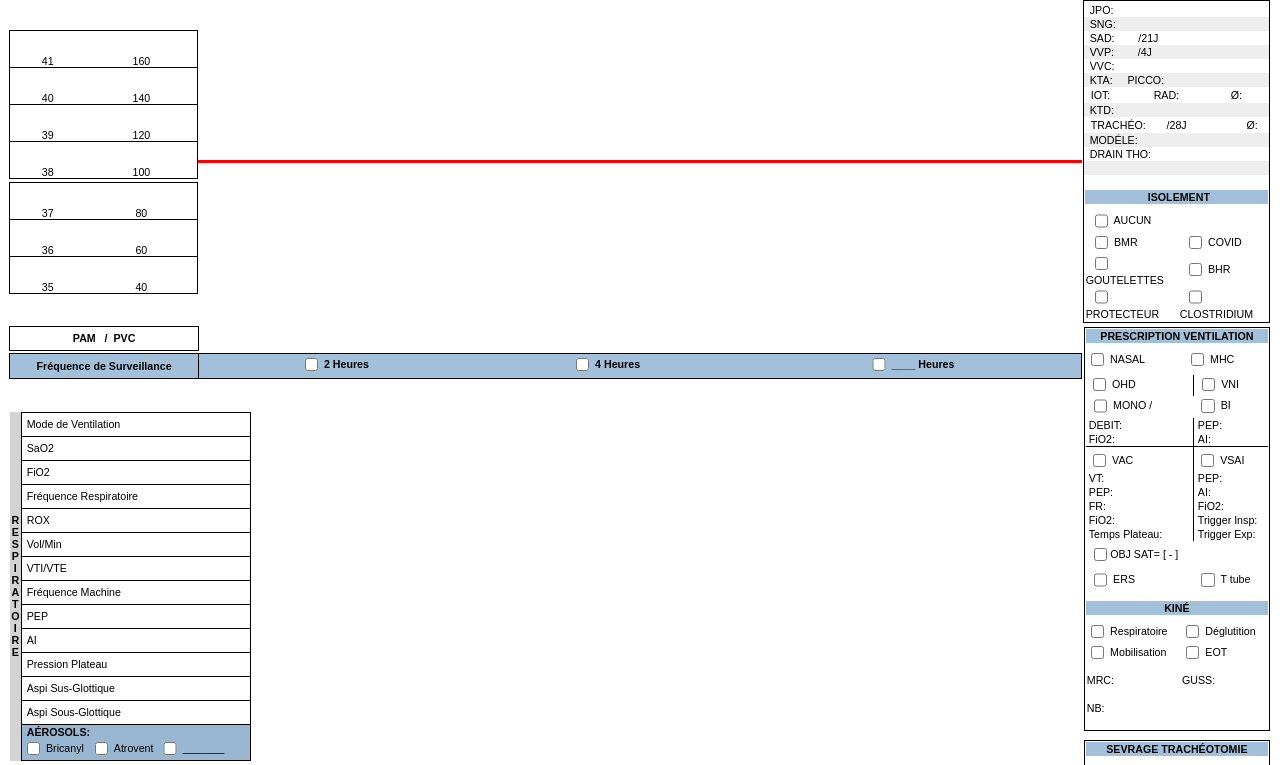
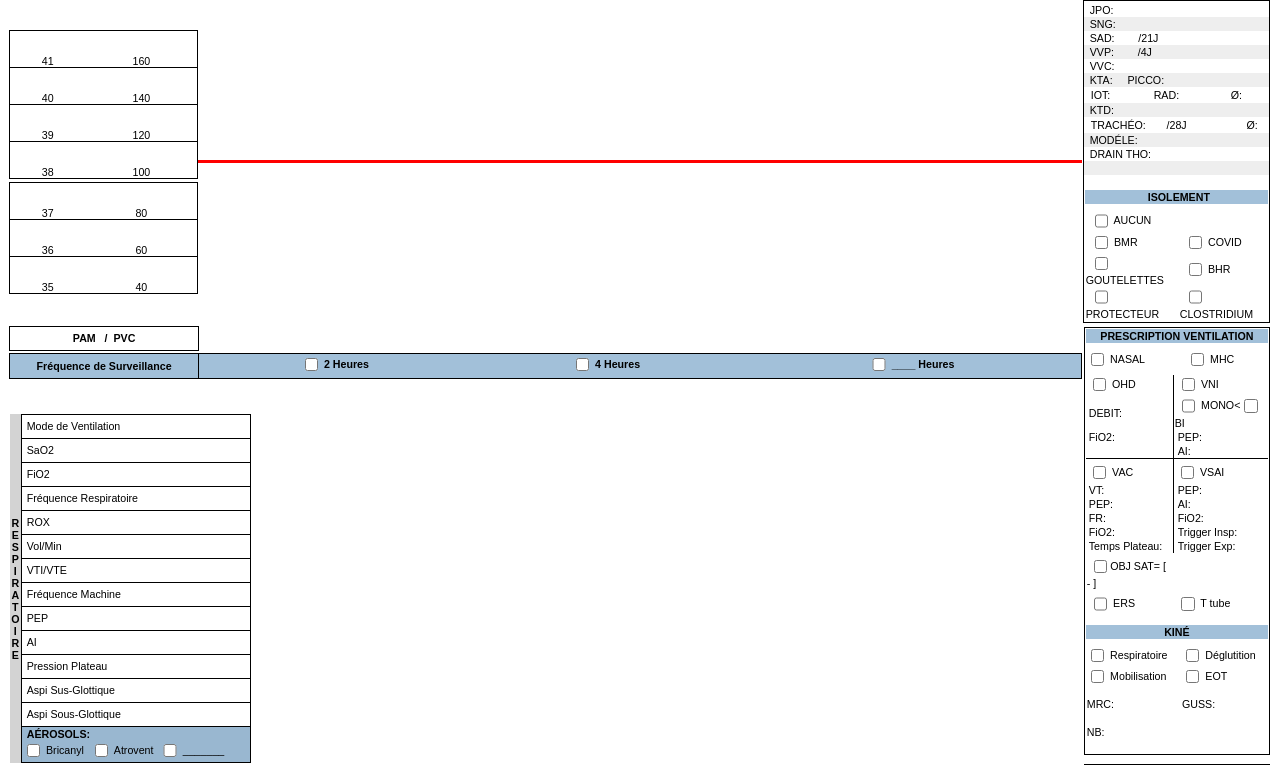
Before and after one commit to sebastienpro/ch-ales, a Flask app: template templates/main.html in a window 1280 px wide. Shown: the part 204-969 px from the top of the page. Run offline with Flask 2, Linux system fonts and the light colour scheme; the template is opened without the code that fills it, so the values that code supplies are empty.

Commit message:
Update resp-right.html
repositionnement case mono

```diff
--- a/templates/right/resp-right.html
+++ b/templates/right/resp-right.html
@@ -22,14 +22,14 @@
                     <td><input type="checkbox" class="checkbox__control"> VNI</td>
                 </tr>
                 <tr>
-                    <td><input type="checkbox" class="checkbox__control"> MONO /</td><td><input type="checkbox" class="checkbox__control"> BI</td>
+                    <td class="main-table border1r">  DEBIT: </td><td><input type="checkbox" class="checkbox__control"> MONO<<input type="checkbox" class="checkbox__control"> BI</td>
                 </tr>
                 <tr>
-                    <td class="main-table border1r"> DEBIT: </td>
+                    <td class="main-table border1r"> FiO2:</td>
                     <td> PEP: </td>
                 </tr>
                 <tr>
-                    <td class="main-table border1r"> FiO2: </td>
+                    <td class="main-table border1r"></td>
                     <td> AI: </td>
                 </tr>
                 <tr>
```
